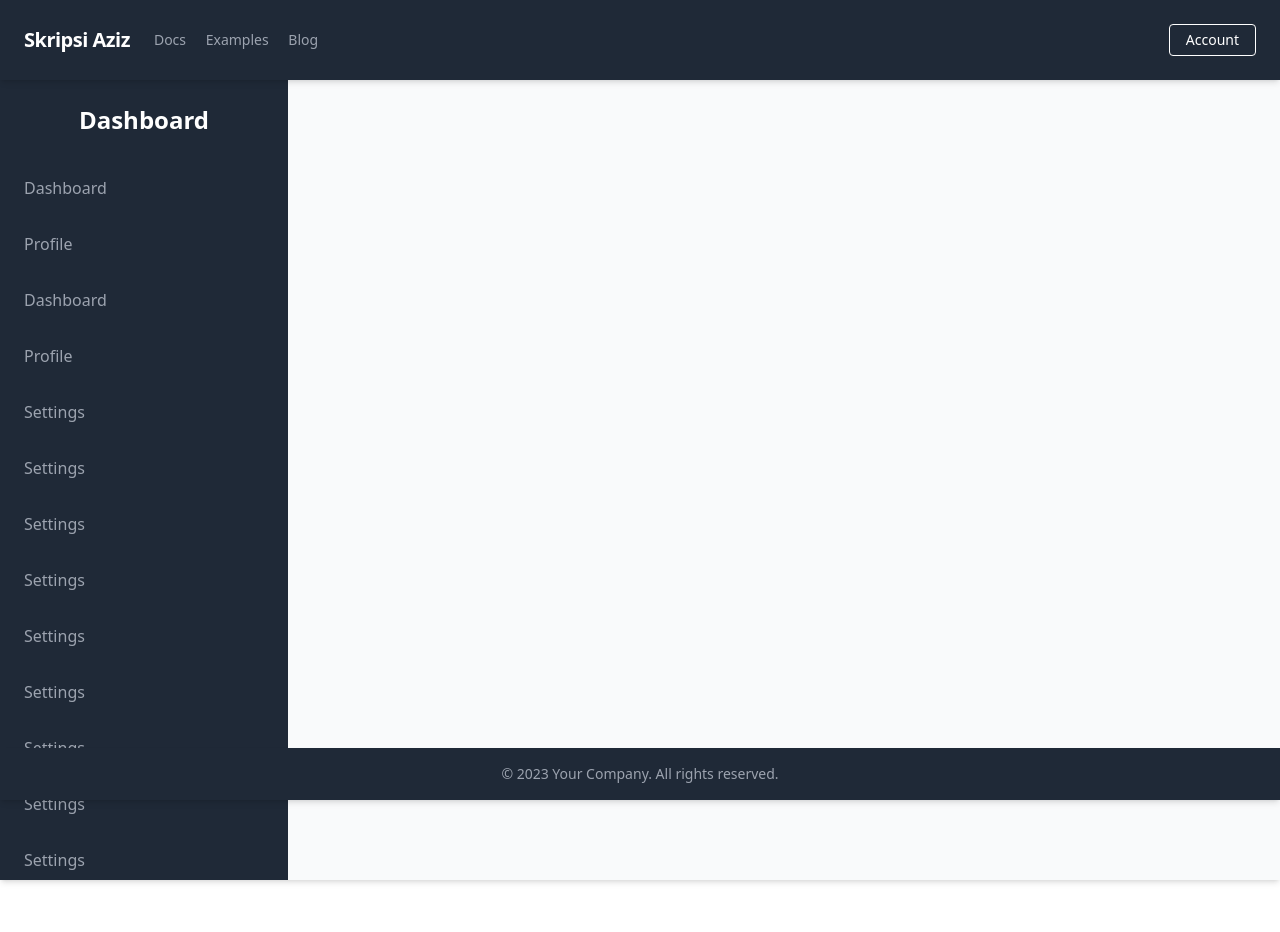
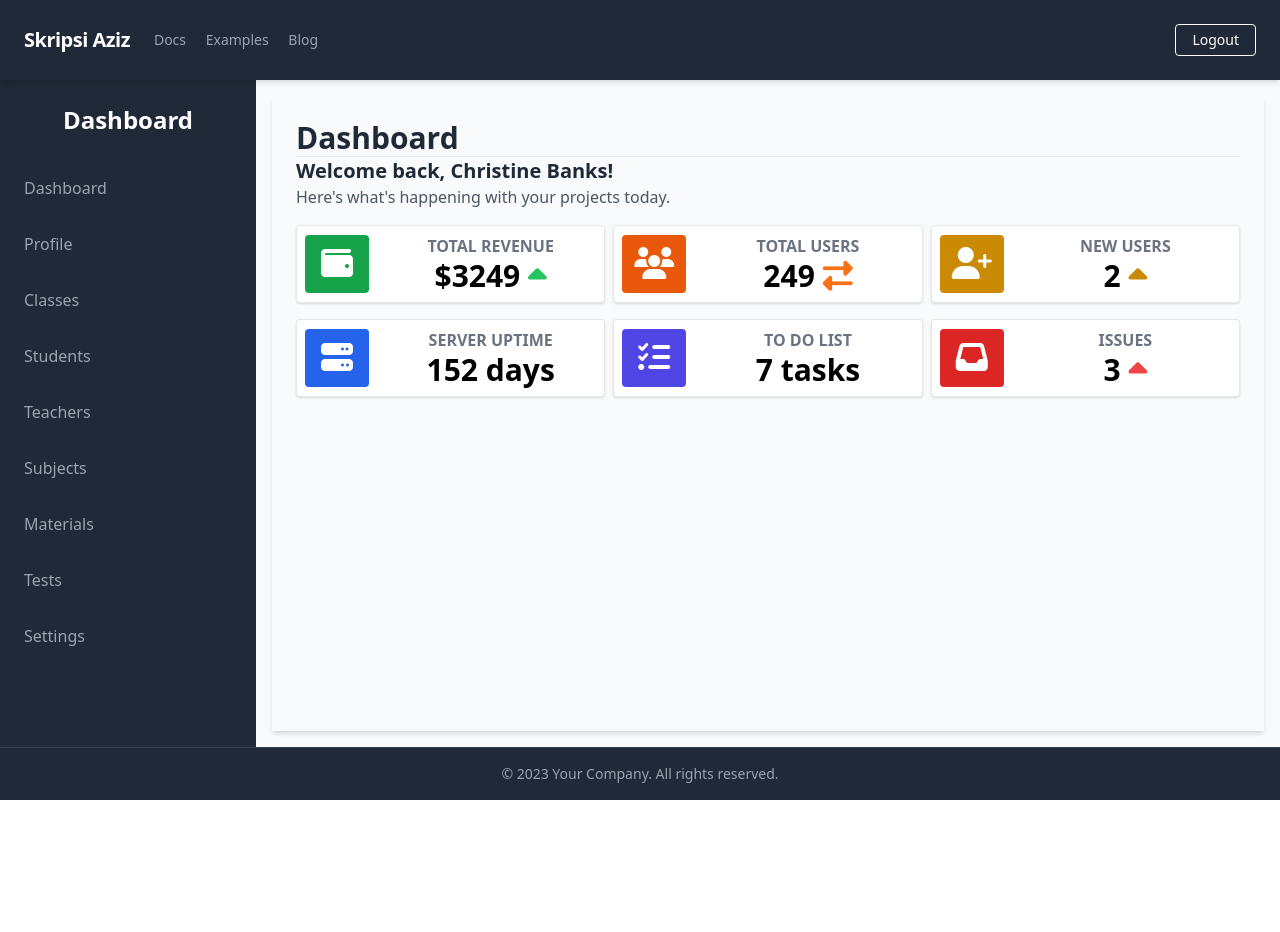
Before and after one commit to ikimukti/skripsi-aziz, a PHP site: page /dashboard.php in a window 1280 px wide. After the commit the page ends 800 px from the top, so only its background shows below. Run offline with PHP 8.4, Linux system fonts and the light colour scheme; a user stored in the database is signed in; style sheets or scripts are compiled from the project's sources; some libraries are stand-ins or nearby versions.

Commit message:
asdadasd

```diff
--- a/public/dashboard.php
+++ b/public/dashboard.php
@@ -1,4 +1,6 @@
 <?php
+// Initialize the session
+session_start();
 // Include the connection file
 require_once('../database/connection.php');
 
@@ -95,15 +97,15 @@ $conn->close();
                     </a>
                 </div>
                 <div>
-                    <a href="/skripsi-aziz/public/system/profile.php" class="inline-block text-sm px-4 py-2 leading-none border rounded text-white border-white hover:border-transparent hover:text-gray-500 hover:bg-white mt-4 lg:mt-0">Account</a>
+                    <a href="/skripsi-aziz/public/system/logout.php" class="inline-block text-sm px-4 py-2 leading-none border rounded text-white border-white hover:border-transparent hover:text-gray-500 hover:bg-white mt-4 lg:mt-0">Logout</a>
                 </div>
             </div>
         </nav>
         <!-- End Top Navbar -->
         <!-- Main Content -->
-        <div class="flex-grow bg-gray-50 flex flex-col shadow-md">
+        <div class="flex-grow bg-gray-50 flex flex-row shadow-md">
             <!-- Sidebar -->
-            <aside class="bg-gray-800 text-white w-72 overflow-y-auto max-h-screen sc-hide">
+            <aside class="bg-gray-800 text-white w-64 overflow-y-auto max-h-screen sc-hide">
                 <div class="flex items-center justify-center p-6">
                     <span class="text-2xl font-semibold">Dashboard</span>
                 </div>
@@ -115,64 +117,126 @@ $conn->close();
                         <a href="#">Profile</a>
                     </li>
                     <li class="px-6 py-4 hover:bg-gray-700 cursor-pointer">
-                        <a href="#">Dashboard</a>
+                        <a href="#">Classes</a>
                     </li>
                     <li class="px-6 py-4 hover:bg-gray-700 cursor-pointer">
-                        <a href="#">Profile</a>
+                        <a href="#">Students</a>
+                    </li>
+                    <li class="px-6 py-4 hover:bg-gray-700 cursor-pointer">
+                        <a href="#">Teachers</a>
+                    </li>
+                    <li class="px-6 py-4 hover:bg-gray-700 cursor-pointer">
+                        <a href="#">Subjects</a>
+                    </li>
+                    <li class="px-6 py-4 hover:bg-gray-700 cursor-pointer">
+                        <a href="#">Materials</a>
+                    </li>
+                    <li class="px-6 py-4 hover:bg-gray-700 cursor-pointer">
+                        <a href="#">Tests</a>
                     </li>
                     <li class="px-6 py-4 hover:bg-gray-700 cursor-pointer">
                         <a href="#">Settings</a>
                     </li>
-                    <li class="px-6 py-4 hover:bg-gray-700 cursor-pointer">
-                        <a href="#">Settings</a>
-                    </li>
-                    <li class="px-6 py-4 hover:bg-gray-700 cursor-pointer">
-                        <a href="#">Settings</a>
-                    </li>
-                    <li class="px-6 py-4 hover:bg-gray-700 cursor-pointer">
-                        <a href="#">Settings</a>
-                    </li>
-                    <li class="px-6 py-4 hover:bg-gray-700 cursor-pointer">
-                        <a href="#">Settings</a>
-                    </li>
-                    <li class="px-6 py-4 hover:bg-gray-700 cursor-pointer">
-                        <a href="#">Settings</a>
-                    </li>
-                    <li class="px-6 py-4 hover:bg-gray-700 cursor-pointer">
-                        <a href="#">Settings</a>
-                    </li>
-                    <li class="px-6 py-4 hover:bg-gray-700 cursor-pointer">
-                        <a href="#">Settings</a>
-                    </li>
-                    <li class="px-6 py-4 hover:bg-gray-700 cursor-pointer">
-                        <a href="#">Settings</a>
-                    </li>
-                    <li class="px-6 py-4 hover:bg-gray-700 cursor-pointer">
-                        <a href="#">Settings</a>
-                    </li>
-                    <li class="px-6 py-4 hover:bg-gray-700 cursor-pointer">
-                        <a href="#">Settings</a>
-                    </li>
-                    <li class="px-6 py-4 hover:bg-gray-700 cursor-pointer">
-                        <a href="#">Settings</a>
-                    </li>
-                    <li class="px-6 py-4 hover:bg-gray-700 cursor-pointer">
-                        <a href="#">Settings</a>
-                    </li>
-                    <!-- Add more sidebar items as needed -->
                 </ul>
             </aside>
             <!-- End Sidebar -->
 
             <!-- Main Content -->
-            <main class="flex-grow bg-gray-50 flex flex-col">
-                <!-- Your login form and other content here -->
+            <main class=" bg-gray-50 flex flex-col flex-1">
+                <div class="flex items-start justify-start p-6 shadow-md m-4 flex-1 flex-col">
+                    <h1 class="text-3xl text-gray-800 font-semibold border-b border-gray-200 w-full">Dashboard</h1>
+                    <h2 class="text-xl text-gray-800 font-semibold">Welcome back, <?php echo $_SESSION['fullname']; ?>!</h2>
+                    <p class="text-gray-600">Here's what's happening with your projects today.</p>
+                    <!-- Grafik -->
+                    <div class="flex flex-row flex-wrap w-full space-x-2 mt-4 mb-4">
+                        <div class="w-full lg:w-1/2 xl:w-1/3 flex flex-1">
+                            <div class="bg-white border rounded shadow p-2 w-full">
+                                <div class="flex flex-row items-center">
+                                    <div class="flex-shrink pr-4">
+                                        <div class="rounded p-3 bg-green-600"><i class="fa fa-wallet fa-2x fa-fw fa-inverse"></i></div>
+                                    </div>
+                                    <div class="flex-1 text-right md:text-center">
+                                        <h5 class="font-bold uppercase text-gray-500">Total Revenue</h5>
+                                        <h3 class="font-bold text-3xl">$3249 <span class="text-green-500"><i class="fas fa-caret-up"></i></span></h3>
+                                    </div>
+                                </div>
+                            </div>
+                        </div>
+                        <div class="w-full lg:w-1/2 xl:w-1/3 flex flex-1">
+                            <div class="bg-white border rounded shadow p-2 w-full">
+                                <div class="flex flex-row items-center">
+                                    <div class="flex-shrink pr-4">
+                                        <div class="rounded p-3 bg-orange-600"><i class="fas fa-users fa-2x fa-fw fa-inverse"></i></div>
+                                    </div>
+                                    <div class="flex-1 text-right md:text-center">
+                                        <h5 class="font-bold uppercase text-gray-500">Total Users</h5>
+                                        <h3 class="font-bold text-3xl">249 <span class="text-orange-500"><i class="fas fa-exchange-alt"></i></span></h3>
+                                    </div>
+                                </div>
+                            </div>
+                        </div>
+                        <div class="w-full lg:w-1/2 xl:w-1/3 flex flex-1">
+                            <div class="bg-white border rounded shadow p-2 w-full">
+                                <div class="flex flex-row items-center">
+                                    <div class="flex-shrink pr-4">
+                                        <div class="rounded p-3 bg-yellow-600"><i class="fas fa-user-plus fa-2x fa-fw fa-inverse"></i></div>
+                                    </div>
+                                    <div class="flex-1 text-right md:text-center">
+                                        <h5 class="font-bold uppercase text-gray-500">New Users</h5>
+                                        <h3 class="font-bold text-3xl">2 <span class="text-yellow-600"><i class="fas fa-caret-up"></i></span></h3>
+                                    </div>
+                                </div>
+                            </div>
+                        </div>
+                    </div>
+                    <div class="flex flex-row flex-wrap w-full space-x-2">
+                        <div class="w-full lg:w-1/2 xl:w-1/3 flex flex-1">
+                            <div class="bg-white border rounded shadow p-2 w-full">
+                                <div class="flex flex-row items-center">
+                                    <div class="flex-shrink pr-4">
+                                        <div class="rounded p-3 bg-blue-600"><i class="fas fa-server fa-2x fa-fw fa-inverse"></i></div>
+                                    </div>
+                                    <div class="flex-1 text-right md:text-center">
+                                        <h5 class="font-bold uppercase text-gray-500">Server Uptime</h5>
+                                        <h3 class="font-bold text-3xl">152 days</h3>
+                                    </div>
+                                </div>
+                            </div>
+                        </div>
+                        <div class="w-full lg:w-1/2 xl:w-1/3 flex flex-1">
+                            <div class="bg-white border rounded shadow p-2 w-full">
+                                <div class="flex flex-row items-center">
+                                    <div class="flex-shrink pr-4">
+                                        <div class="rounded p-3 bg-indigo-600"><i class="fas fa-tasks fa-2x fa-fw fa-inverse"></i></div>
+                                    </div>
+                                    <div class="flex-1 text-right md:text-center">
+                                        <h5 class="font-bold uppercase text-gray-500">To Do List</h5>
+                                        <h3 class="font-bold text-3xl">7 tasks</h3>
+                                    </div>
+                                </div>
+                            </div>
+                        </div>
+                        <div class="w-full lg:w-1/2 xl:w-1/3 flex flex-1">
+                            <div class="bg-white border rounded shadow p-2 w-full">
+                                <div class="flex flex-row items-center">
+                                    <div class="flex-shrink pr-4">
+                                        <div class="rounded p-3 bg-red-600"><i class="fas fa-inbox fa-2x fa-fw fa-inverse"></i></div>
+                                    </div>
+                                    <div class="flex-1 text-right md:text-center">
+                                        <h5 class="font-bold uppercase text-gray-500">Issues</h5>
+                                        <h3 class="font-bold text-3xl">3 <span class="text-red-500"><i class="fas fa-caret-up"></i></span></h3>
+                                    </div>
+                                </div>
+                            </div>
+                        </div>
+                    </div>
+                </div>
             </main>
             <!-- End Main Content -->
         </div>
         <!-- End Main Content -->
         <!-- Footer -->
-        <footer class="bg-gray-800 text-gray-400 py-4 shadow-md mt-auto sticky bottom-0">
+        <footer class="bg-gray-800 text-gray-400 py-4 shadow-md mt-auto sticky bottom-0 border-t border-gray-700">
             <div class="container mx-auto text-center text-sm">
                 <p>&copy; 2023 Your Company. All rights reserved.</p>
             </div>
--- /dev/null
+++ b/public/system/logout.php
@@ -0,0 +1,6 @@
+<?php
+session_start();
+session_unset();
+session_destroy();
+header("Location: login.php");
+exit();
```
Also changed, not shown: public/system/login.php (+9 -0 lines).
